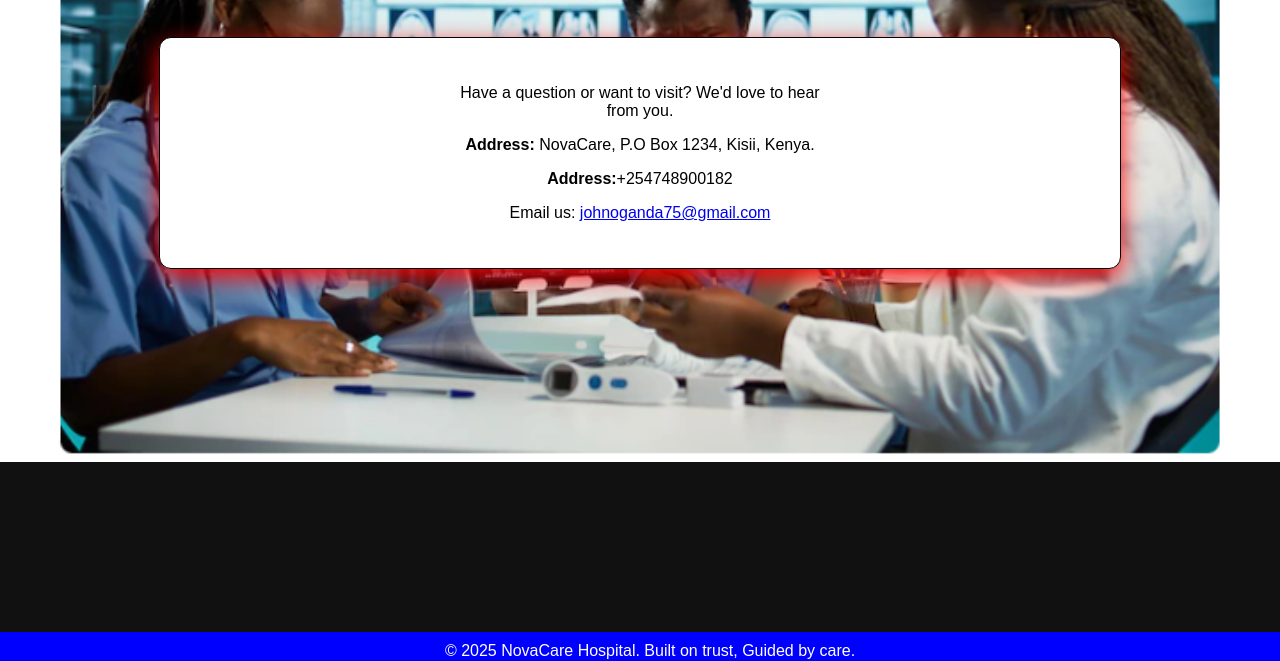
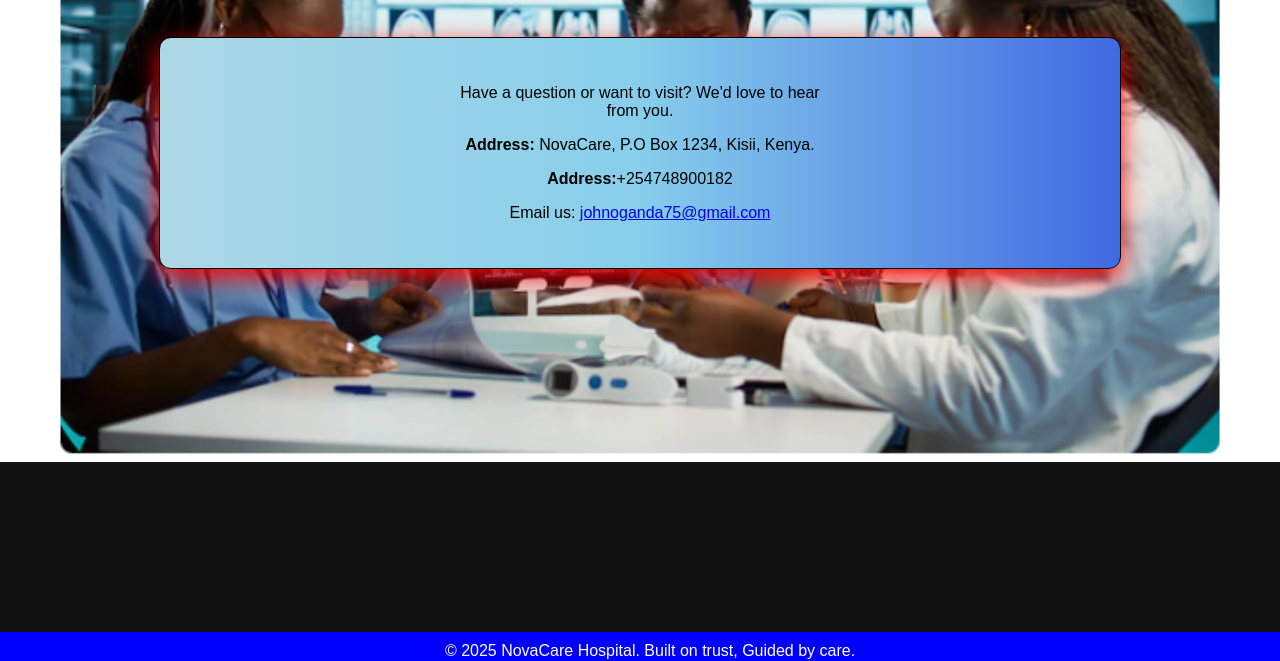
Before and after one commit to johnoganda2005/Nova-care-hospital, a plain HTML site: page contactus.html in a window 1280 px wide. Shown: the part 62-723 px from the top of the page. Drawn offline with Linux system fonts and the light colour scheme.

Commit message:
Update contactus.html

```diff
--- a/contactus.html
+++ b/contactus.html
@@ -25,7 +25,7 @@
 			padding: 30px;
 			max-width: 900px;
 			margin: 40px auto;
-			background-color: white;
+			background: linear-gradient(to right, lightblue, skyblue, royalblue);
 			border-radius: 12px;
 			box-shadow: 0 8px 25px rgba(255, 0, 0, 6.1);
 			text-align: center;
@@ -33,7 +33,7 @@
 		}
 		div:hover{
 			color: red;
-			background: linear-gradient(to right, lightblue, skyblue, royalblue);
+			background-color: royalblue;
 			transition: 1s;
 			transform: translateY(30px);
 
```
